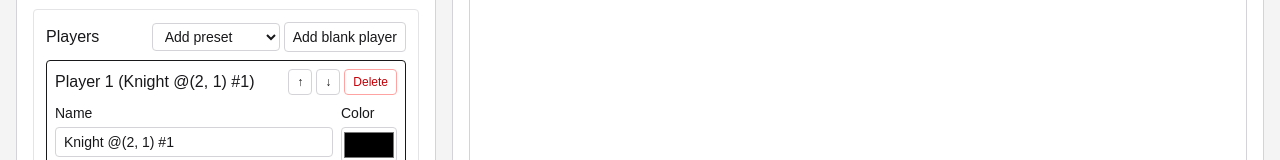
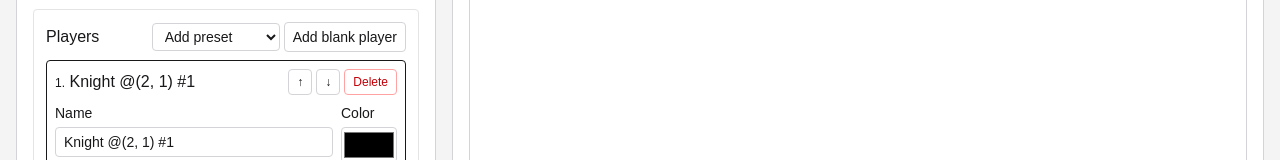
Before and after one commit to motiwalam/sloanes-knights, a Next.js app: page /sloanes-knights/ in a window 1280 px wide. Shown: the part 456-616 px from the top of the page. Built offline with nearby package versions, Linux system fonts and the light colour scheme.

Commit message:
use less intrusive ui for displaying player order

```diff
--- a/app/page.tsx
+++ b/app/page.tsx
@@ -1018,7 +1018,8 @@ export default function Home() {
                   >
                     <div className="flex items-center justify-between">
                       <h3 className="font-medium">
-                        Player {index + 1} ({player.name})
+                        <span className="text-xs">{index + 1}.</span>{" "}
+                        {player.name}
                       </h3>
                       <div className="flex gap-1">
                         <button
```
